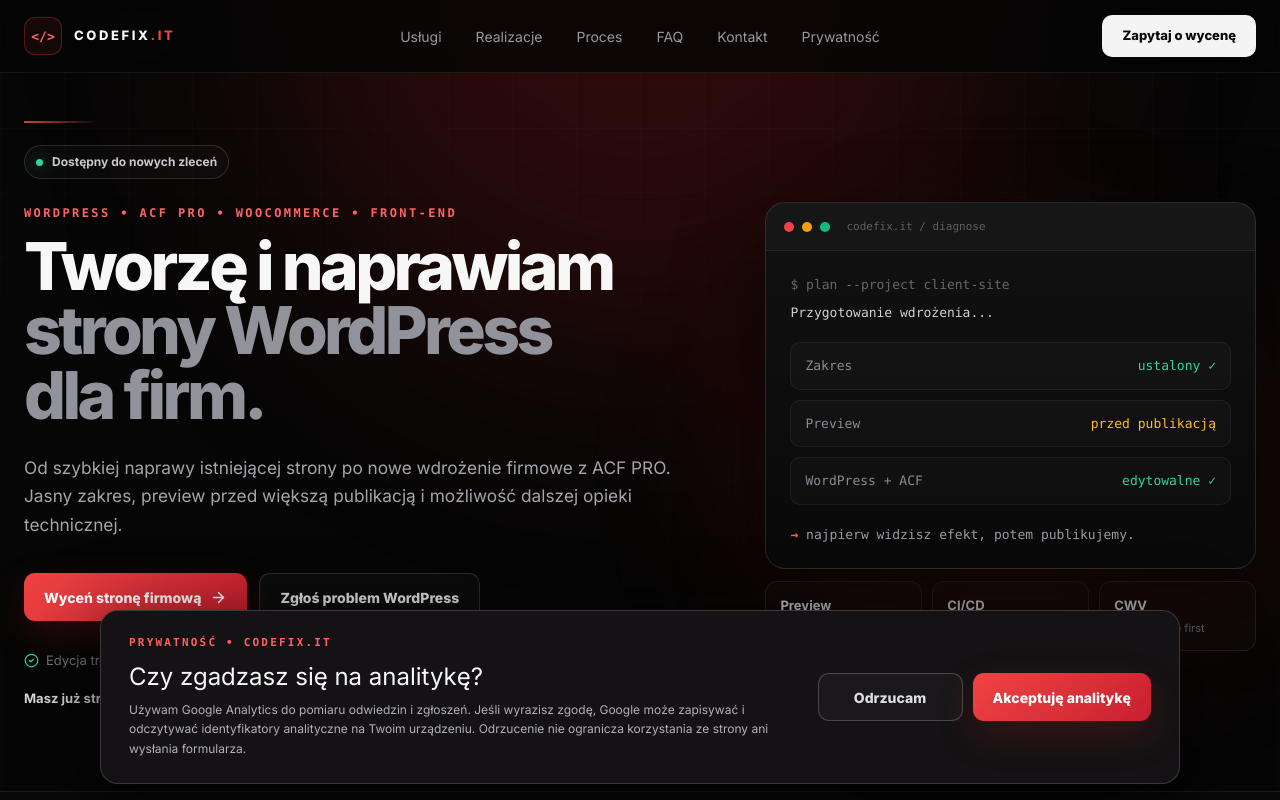
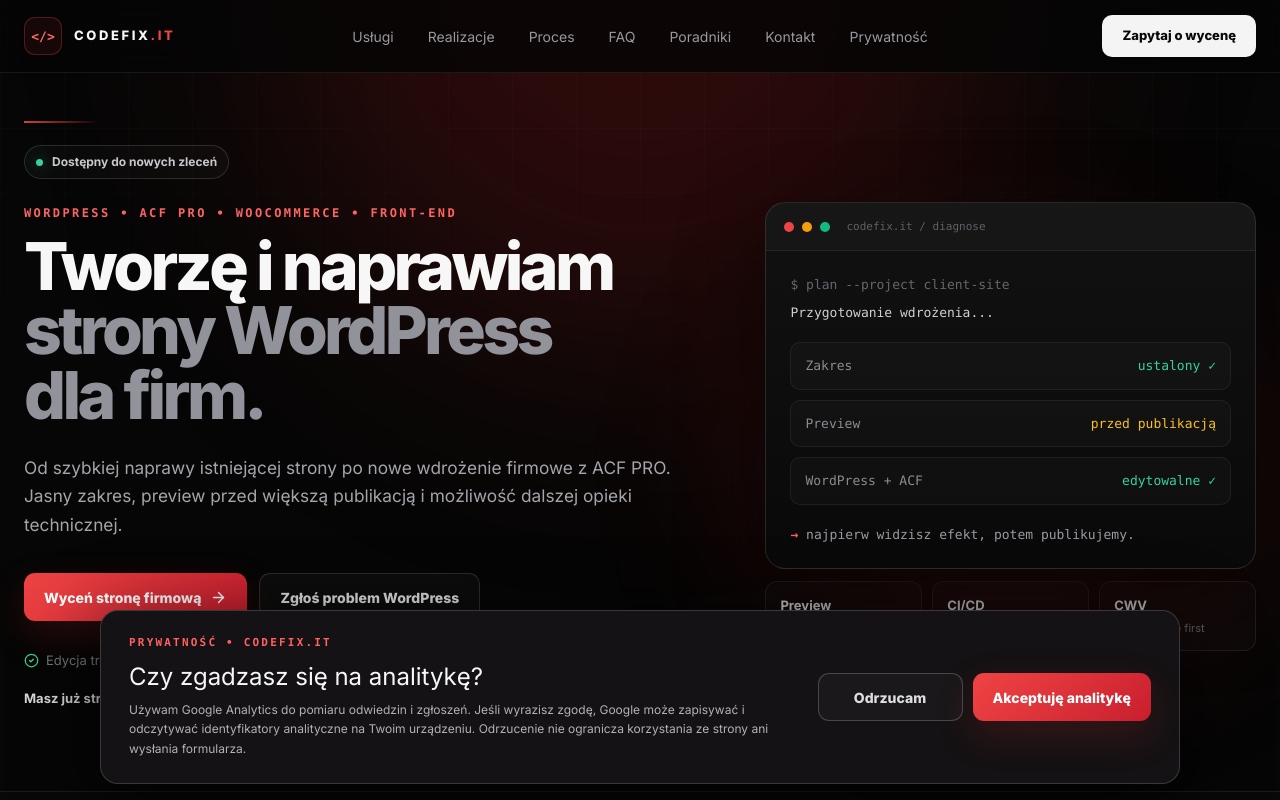
Before and after one commit to wwwCodeFixIT/CodeFix.IT---Portfolio-Short, a React (Vite) app: page / in a window 1280 px wide. Shown: the top 800 px of the page. Built offline with nearby package versions, Linux system fonts and the light colour scheme.

Commit message:
seo: link WordPress guides from homepage

```diff
--- a/src/pages/HomepageV1.tsx
+++ b/src/pages/HomepageV1.tsx
@@ -245,6 +245,7 @@ export function HomepageV1() {
             <a href="#work">Realizacje</a>
             <a href="#process">Proces</a>
             <a href="#faq">FAQ</a>
+            <a href="/poradniki">Poradniki</a>
             <a href="#contact">Kontakt</a>
             <a href="/polityka-prywatnosci">Prywatność</a>
           </nav>
@@ -766,6 +767,7 @@ export function HomepageV1() {
             <a href="#work">Realizacje</a>
             <a href="#process">Proces</a>
             <a href="#faq">FAQ</a>
+            <a href="/poradniki">Poradniki</a>
             <a href="#contact">Kontakt</a>
           </nav>
 
```
